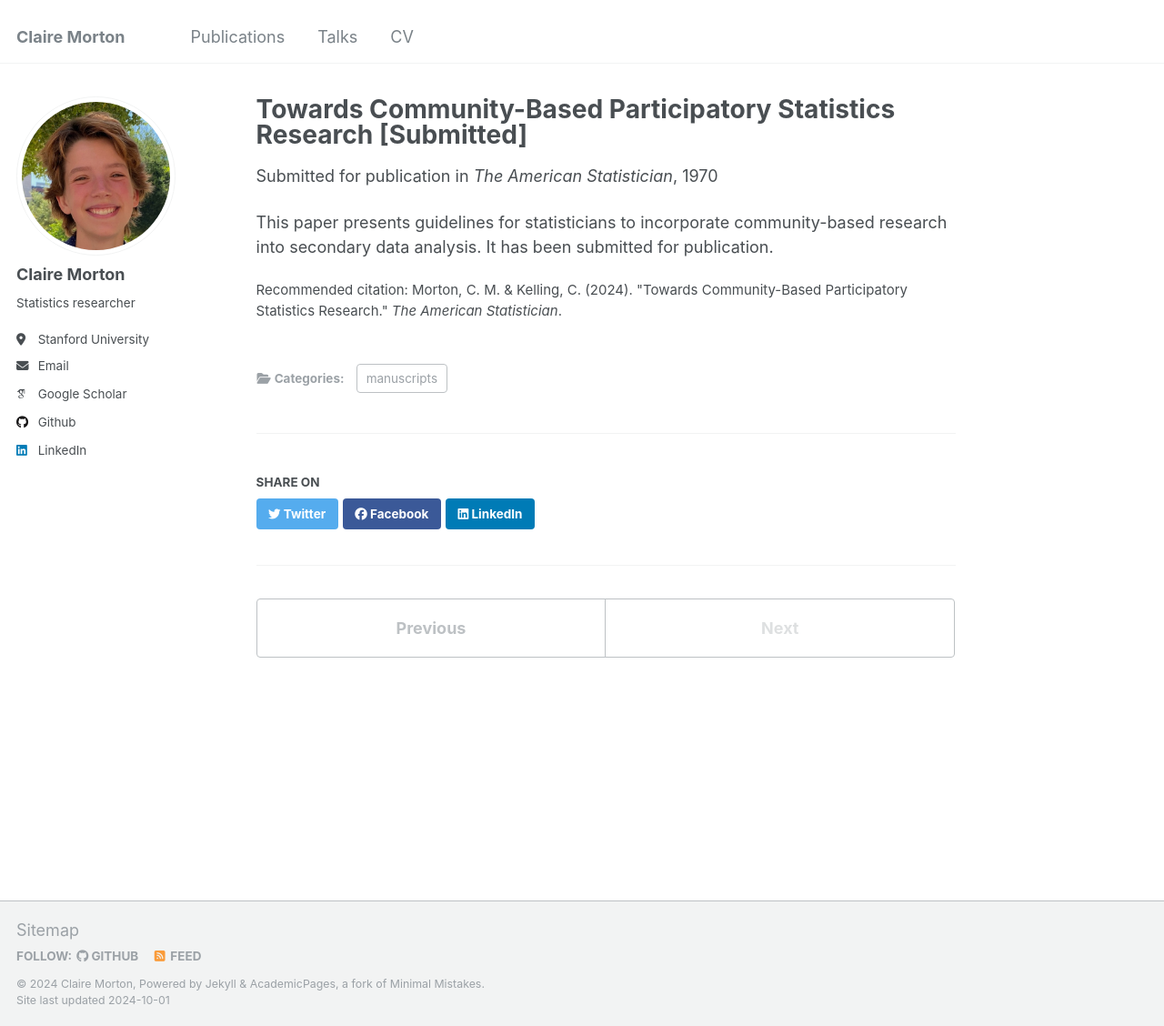
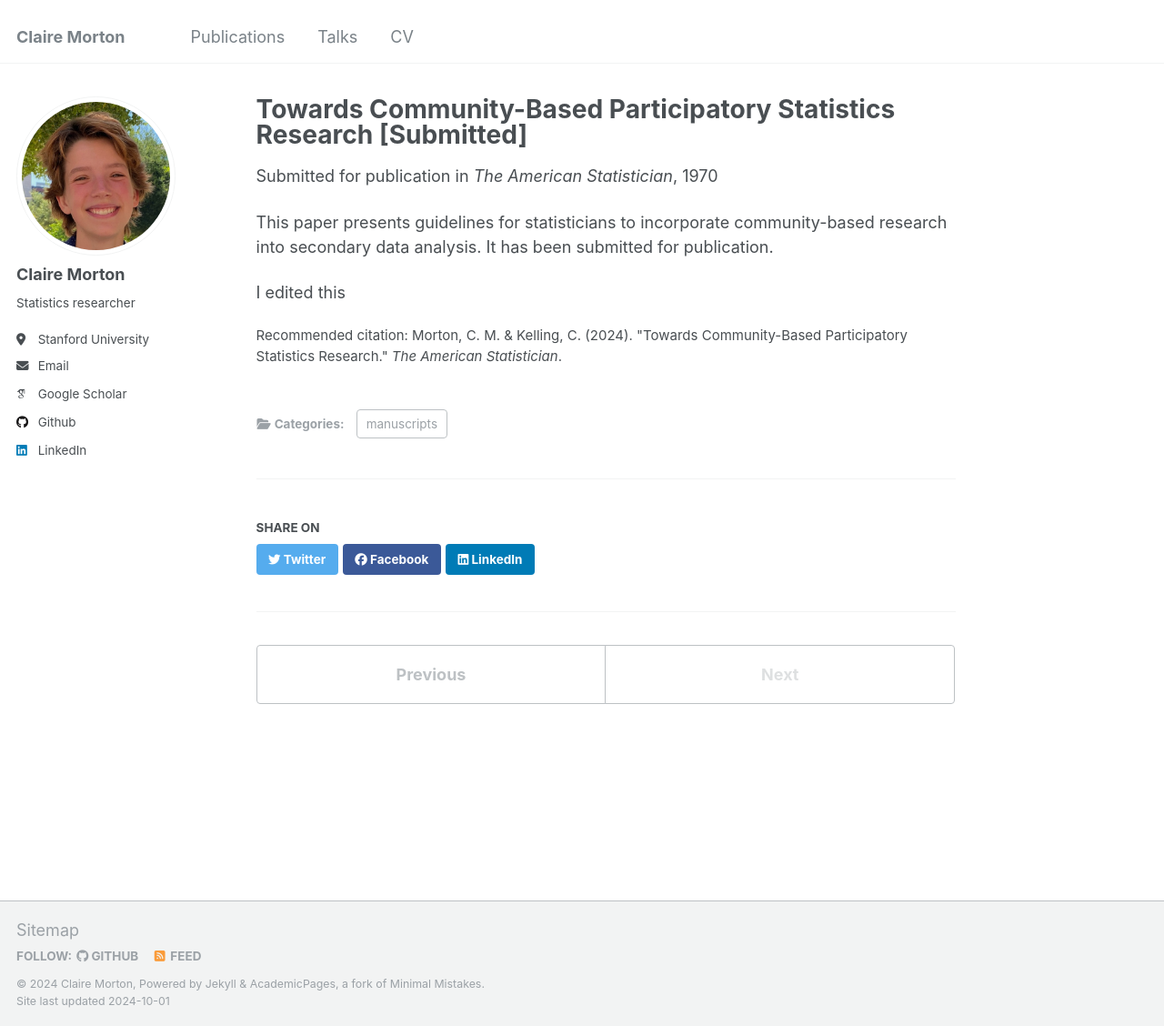
Before and after one commit to lambdr/MortonC78483.github.io, a Jekyll site: the page built from _publications/2024-cbr-sda.md, in a window 1280 px wide and 1128 px high. Shown: the whole window at 91% size. Built offline with Jekyll 4.4.1, drawn with Linux system fonts in a browser that asks for light colours; some web fonts are replaced.

```diff
--- a/_layouts/single.html
+++ b/_layouts/single.html
@@ -20,7 +20,7 @@ layout: default
   <article class="page" itemscope itemtype="http://schema.org/CreativeWork">
     {% if page.title %}<meta itemprop="headline" content="{{ page.title | markdownify | strip_html | strip_newlines | escape_once }}">{% endif %}
     {% if page.excerpt %}<meta itemprop="description" content="{{ page.excerpt | markdownify | strip_html | strip_newlines | escape_once }}">{% endif %}
-    {% if page.date %}<meta itemprop="datePublished" content="{{ page.date | date: "%B %d, %Y" }}">{% endif %}
+    {% if page.year %}<meta itemprop="datePublished" content="{{ page.year | date: "%Y" }}">{% endif %}
     {% if page.modified %}<meta itemprop="dateModified" content="{{ page.modified | date: "%B %d, %Y" }}">{% endif %}
 
     <div class="page__inner-wrap">
@@ -31,7 +31,7 @@ layout: default
             <p class="page__meta"><i class="fa fa-clock-o" aria-hidden="true"></i> {% include read-time.html %}</p>
           {% endif %}
         {% if page.modified %}
-          <p class="page__date"><strong><i class="fa fa-fw fa-calendar" aria-hidden="true"></i> {{ site.data.ui-text[site.locale].date_label | default: "Published:" }}</strong> <time datetime="{{ page.modified | date: "%Y-%m-%d" }}">{{ page.modified | date: "%B %d, %Y" }}</time></p>
+          <p class="page__year"><strong><i class="fa fa-fw fa-calendar" aria-hidden="true"></i> {{ site.data.ui-text[site.locale].date_label | default: "Published:" }}</strong> <time datetime="{{ page.modified | date: "%Y-%m-%d" }}">{{ page.modified | date: "%B %d, %Y" }}</time></p>
         {% endif %}
 
         {% if page.collection == 'teaching' %}
@@ -41,14 +41,14 @@ layout: default
         {% elsif page.submitted and page.year %}
           <p>Submitted for publication in <i>{{ page.submitted }}</i>, {{ page.year | default: "1900" | date: "%Y" }} </p>
         {% elsif page.year %}
-          <p class="page__date"><strong><i class="fa fa-fw fa-calendar" aria-hidden="true"></i> {{ site.data.ui-text[site.locale].date_label | default: "Published:" }}</strong> <time datetime="{{ page.date | date_to_xmlschema }}">{{ page.year | default: "1900" | date: "%B %d, %Y" }}</time></p>
+          <p class="page__year"><strong><i class="fa fa-fw fa-calendar" aria-hidden="true"></i> {{ site.data.ui-text[site.locale].date_label | default: "Published:" }}</strong> <time datetime="{{ page.year | date_to_xmlschema }}">{{ page.year | default: "1900" | date: "%Y" }}</time></p>
         {% endif %}
         </header>
       {% endunless %}
 
       <section class="page__content" itemprop="text">
         {{ content }}
-
+        <p>I edited this</p>
         {% if page.citation and page.paperurl and page.slidesurl %}
           <p style="font-size: smaller">Recommended citation: {{ page.citation }}<br /><a href="{{ page.paperurl }}">Download Paper</a> | <a href="{{ page.slidesurl }}">Download Slides</a></p>
         {% elsif page.citation and page.paperurl %}
```
Also changed, not shown: _publications/2024-cbr-sda.md (+1 -1 lines).
